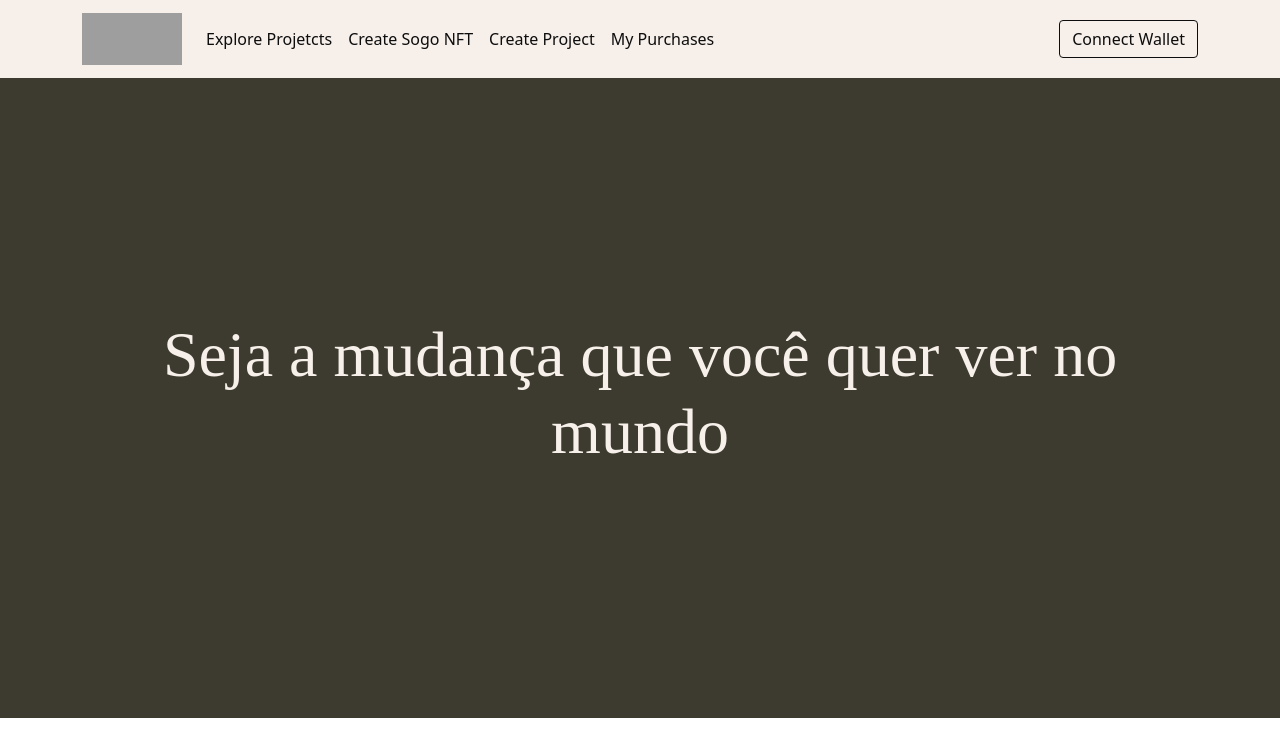
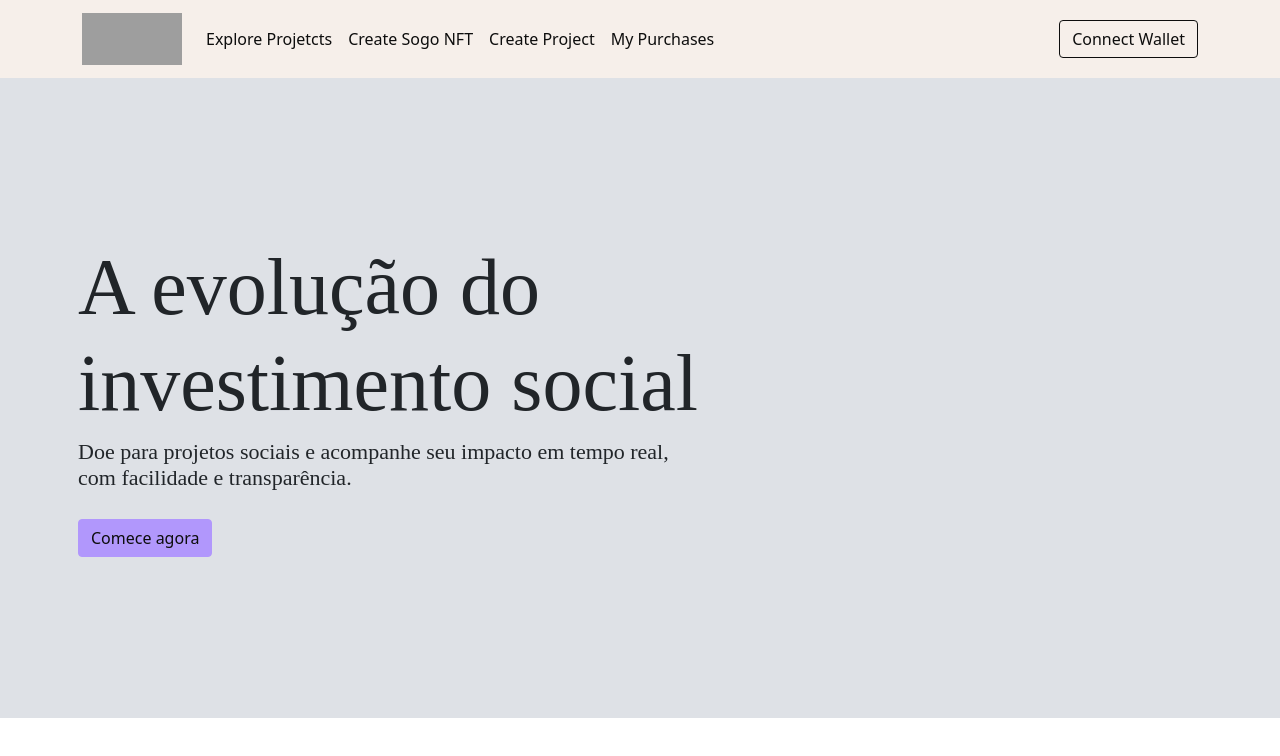
Before and after one commit to lernerbruno/nft-playground, a React (Create React App) app: page / in a window 1280 px wide. Shown: the top 756 px of the page. Built offline with nearby package versions, Linux system fonts and the light colour scheme; grey boxes are pictures that could not be loaded; what ipfs-http-client would draw is missing.

Commit message:
por hoje eh soh

```diff
--- a/src/frontend/components/App.css
+++ b/src/frontend/components/App.css
@@ -2,7 +2,7 @@
 
 .App {
   text-align: center;
-  background-color: #3D3B2F;
+  background-color: #DEE1E6;
 }
 
 .App-logo {
@@ -26,8 +26,8 @@
 }
 
 .normal-txt {
-  color:#F6EFEA;
-  border-color:#F6EFEA;
+  color:#212529;
+  border-color:#212529;
 }
 
 
--- a/src/frontend/components/App.js
+++ b/src/frontend/components/App.js
@@ -73,9 +73,12 @@ function App() {
                 {/* <Spinner animation="border" style={{ display: 'flex' }} />
                 <p className='mx-3 my-0'>Awaiting Metamask Connection...</p> */}
               <div className="px-2 container">
-                <Row xs={1} md={1} lg={1} className="g-2 py-5">
-                  <h1 className="normal-txt" style={{ fontSize: "4rem", fontFamily: 'Poppins', textAlign:"center" }}>Seja a mudança que você quer ver no mundo</h1>
-                </Row>
+                <h1 className="normal-txt" style={{ fontSize: "80px", fontFamily: 'Aktiv Grotesk Ex', textAlign:"left", width:'70%' }}>A evolução do investimento social</h1>
+                <h1 className="normal-txt" style={{ fontSize: "22px", fontFamily: 'Aktiv Grotesk Ex', textAlign:"left", width:'55%' }}>Doe para projetos sociais e acompanhe seu impacto em tempo real, com facilidade e transparência.</h1>
+                <div style={{display: 'flex', alignItems: 'left', justifyContent: 'left', paddingTop: '20px'}}>
+                  <Button style={{color:'#0D0D0D', borderColor:'#B197FC', backgroundColor: '#B197FC', align:'left'}} onClick={web3Handler}>Comece agora</Button>
+                </div>
+
               </div>
             </div>
           ) : (
--- a/src/frontend/components/Home.js
+++ b/src/frontend/components/Home.js
@@ -61,7 +61,7 @@ const Home = ({ sogo, nft, organizationFactory }) => {
 
         <div className="px-5 container">
           <Row xs={1} md={1} lg={1} className="g-4 py-5">
-            <h6 className="normal-txt" style={{ fontSize: "6rem", fontFamily: 'Poppins', textAlign:"center", color:'#F6EFEA' }}>a evolução do investimento social</h6>
+            <h6 className="normal-txt" style={{ fontSize: "6rem", fontFamily: 'Poppins', textAlign:"center",}}>a evolução do investimento social</h6>
           </Row>
           <Row xs={1} md={1} lg={1} className="g-4 py-5">
             <h3 className="normal-txt" style={{ fontSize: "3rem", fontFamily: 'Poppins', textAlign:"center" }}>{totalDonated.toString()/10e17} ETH doados para {orgCount} projetos sociais</h3>
--- a/src/frontend/components/MyPurchases.js
+++ b/src/frontend/components/MyPurchases.js
@@ -49,7 +49,7 @@ export default function MyPurchases({ sogo, nft, account }) {
       {purchases.length > 0 ?
         <div className="px-5 container">
           <Row xs={1} md={1} lg={1} className="g-4 py-5">
-            <h1 style={{ fontSize: "5rem", fontFamily: 'Poppins', textAlign:"left", color: '#F6EFEA' }}>Esse é sua exposição de contribuições sociais</h1>
+            <h1 className='normal-txt' style={{ fontSize: "5rem", fontFamily: 'Poppins', textAlign:"left" }}>Esse é sua exposição de contribuições sociais</h1>
           </Row>
           <Row xs={1} md={2} lg={4} className="g-4 py-5">
             {purchases.map((item, idx) => (
--- a/src/frontend/components/Organizations.js
+++ b/src/frontend/components/Organizations.js
@@ -91,7 +91,7 @@ const Organizations = ({ sogo, nft, organizationFactory }) => {
 
         <div className="px-5 container">
           <Row xs={1} md={1} lg={1} className="g-4 py-5">
-            <h6 className="normal-txt" style={{ fontSize: "4rem", fontFamily: 'Poppins', textAlign:"left", color:'#F6EFEA' }}>Explore como você pode contribuir para o bem ao seu redor</h6>
+            <h6 className="normal-txt" style={{ fontSize: "4rem", fontFamily: 'Poppins', textAlign:"left"}}>Explore como você pode contribuir para o bem ao seu redor</h6>
           </Row>
           {/* <Row xs={1} md={2} lg={10} className="g-4 py-5">
             <ProgressBar animated style={{textAlign:"right", width:'80%', margin: 'auto' }} now={60} label={`60%`}/>
```
